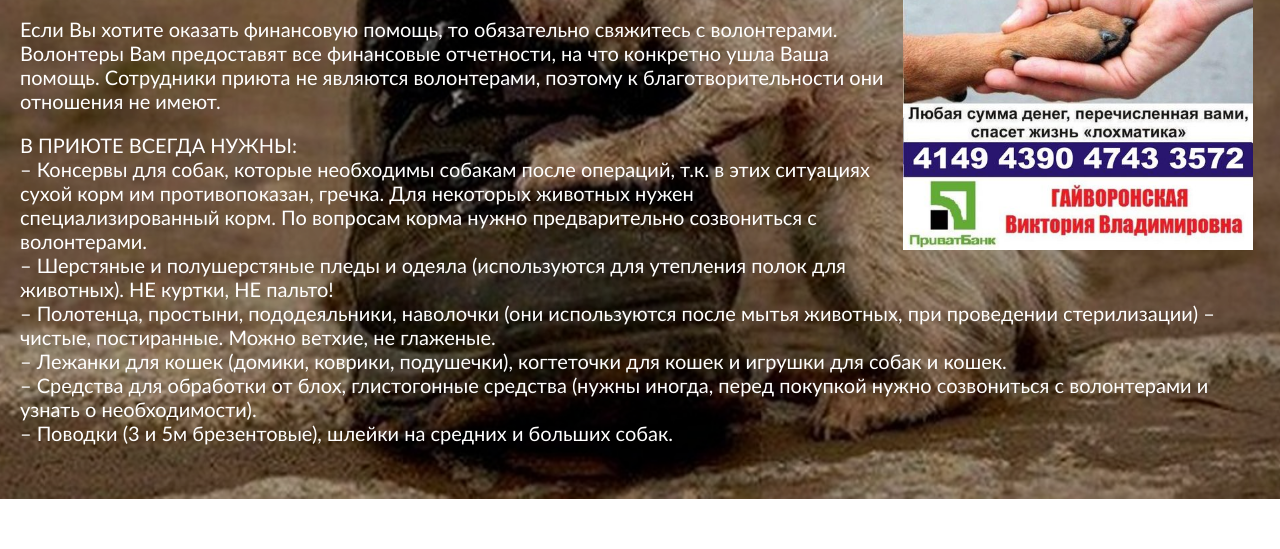
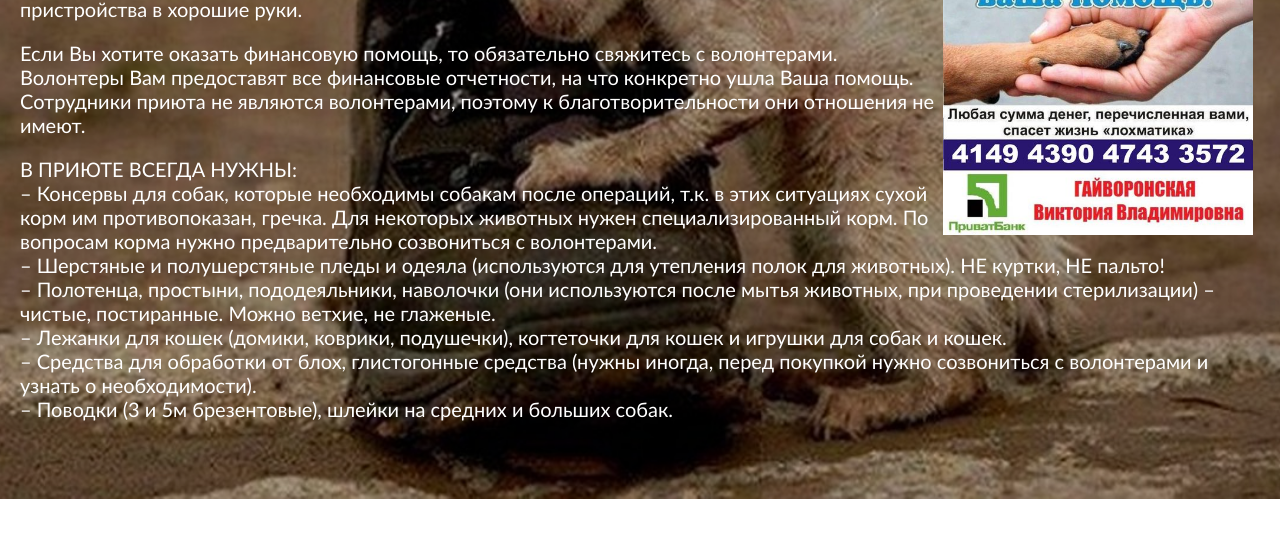
Before and after one commit to magicDas/Oscar, a plain HTML site: page help.html in a window 1280 px wide. Shown: the part 301-850 px from the top of the page. Drawn offline with Linux system fonts and the light colour scheme.

Commit message:
Update help.html

```diff
--- a/help.html
+++ b/help.html
@@ -58,7 +58,7 @@
 					<div class="box">
 						<h2>Как помочь?
 						</h2>
-						<p><img src="img/baner.jpg" alt="реквизиты" width="350px"><a href="https://www.facebook.com/100012294342299">Группа "Северодонецк - животным поможем вместе"</a> - это объединение волонтеров и всех неравнодушных людей, которые много лет помогают бездомным животным города и региона и максимально пытаются уменьшить количество бездомышей путем их стерилизации и пристройства в хорошие руки.</p>
+						<p><img src="img/baner.jpg" alt="реквизиты" width="310px"><a href="https://www.facebook.com/100012294342299">Группа "Северодонецк - животным поможем вместе"</a> - это объединение волонтеров и всех неравнодушных людей, которые много лет помогают бездомным животным города и региона и максимально пытаются уменьшить количество бездомышей путем их стерилизации и пристройства в хорошие руки.</p>
 						<p>Если Вы хотите оказать финансовую помощь, то обязательно свяжитесь с волонтерами. Волонтеры Вам предоставят все финансовые отчетности, на что конкретно ушла Ваша помощь. Сотрудники приюта не являются волонтерами, поэтому к благотворительности они отношения не имеют.</p>
 						<p>В ПРИЮТЕ ВСЕГДА НУЖНЫ:<br>– Консервы для собак, которые необходимы собакам после операций, т.к. в этих ситуациях сухой корм им противопоказан, гречка. Для некоторых животных нужен специализированный корм. По вопросам корма нужно предварительно созвониться с волонтерами. <br>– Шерстяные и полушерстяные пледы и одеяла (используются для утепления полок для животных). НЕ куртки, НЕ пальто!<br>– Полотенца, простыни, пододеяльники, наволочки (они используются после мытья животных, при проведении стерилизации) – чистые, постиранные. Можно ветхие, не глаженые.<br>– Лежанки для кошек (домики, коврики, подушечки), когтеточки для кошек и игрушки для собак и кошек.<br>– Средства для обработки от блох, глистогонные средства (нужны иногда, перед покупкой нужно созвониться с волонтерами и узнать о необходимости).<br>– Поводки (3 и 5м брезентовые), шлейки на средних и больших собак.</p>
 
```
